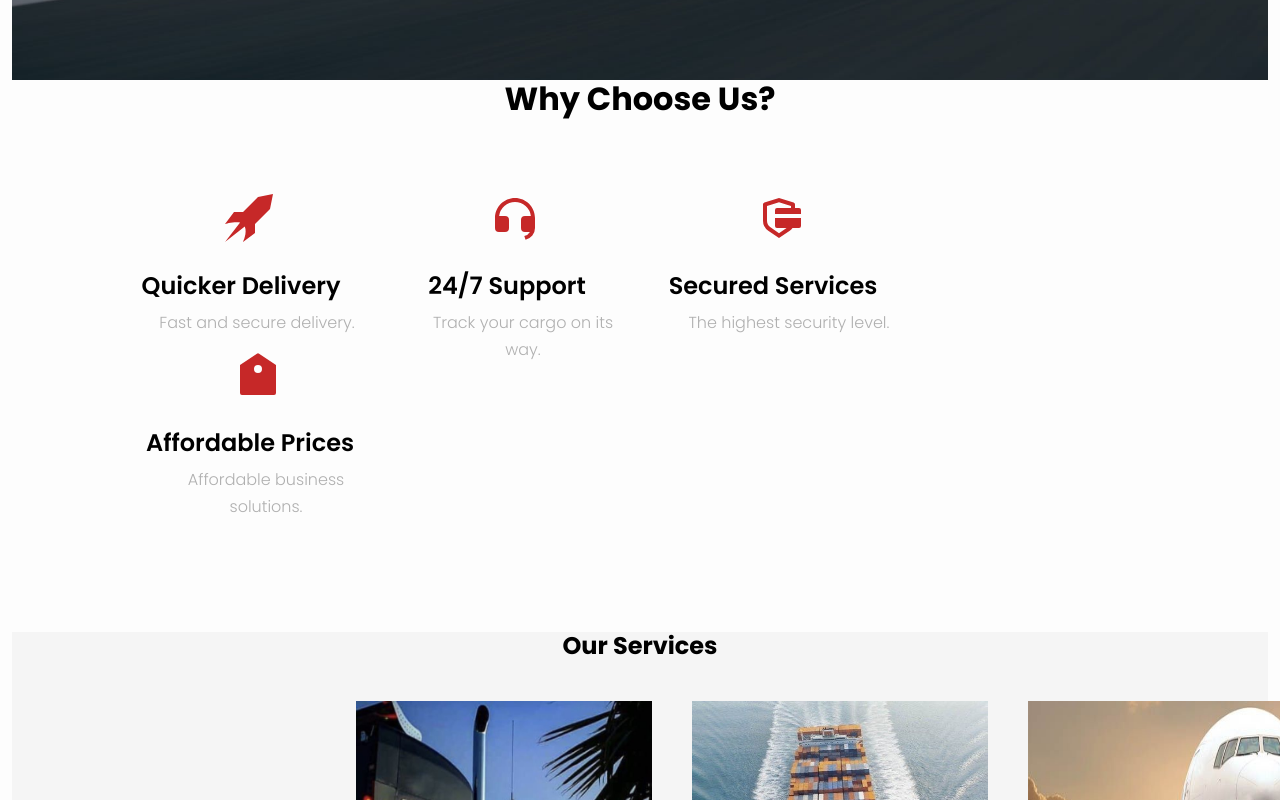
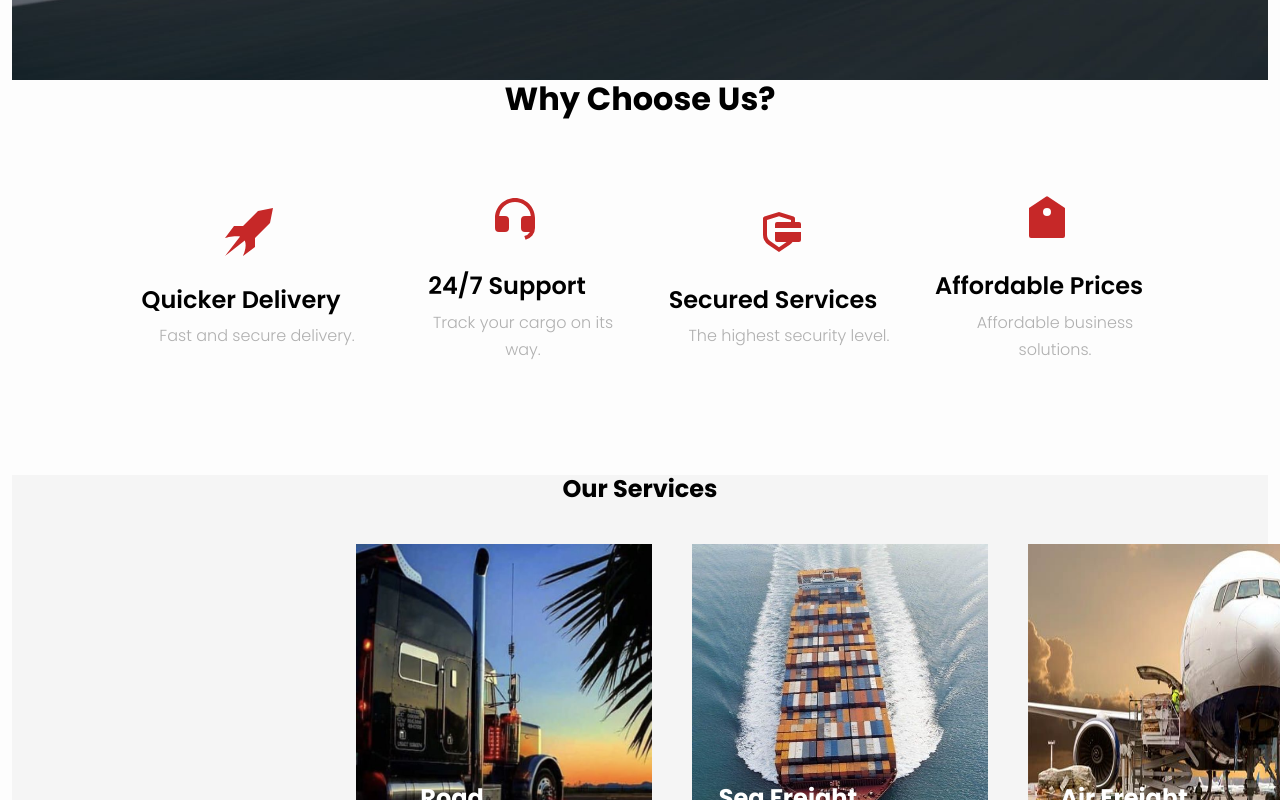
Before and after one commit to Roche001/Logistics-company, a React (Create React App) app: page / in a window 1280 px wide. Shown: the part 720-1520 px from the top of the page. Built offline with nearby package versions, Linux system fonts and the light colour scheme.

Commit message:
update changes

```diff
--- a/src/components/home/Home.jsx
+++ b/src/components/home/Home.jsx
@@ -40,28 +40,33 @@ const Home = () => {
           <h4>Why Choose Us?</h4>
         </div>
 
-        <div className="choose-us">
-          <div className="row">
-            <div className=" col-xxl-3 col-xl-3 col-lg-3 col-md-3 col-sm-6 col-xs-12">
-              <div className="choose-a " data-aos="fade-up">
+        <div className="choose-us row">
+          <div
+            className="choose-a col-xxl-3 col-xl-3 col-lg-3 col-md-3 col-sm-6 col-xs-12 "
+            data-aos="fade-up"
+          >
             <span>
               <ImRocket />
             </span>
             <h4>Quicker Delivery</h4>
             <p>Fast and secure delivery.</p>
           </div>
-            </div>
-            <div className="col-xxl-3 col-xl-3 col-lg-3 col-md-3 col-sm-6 col-xs-12">
-              <div className="choose-a " data-aos="fade-down">
+
+          <div
+            className="choose-a col-xxl-3 col-xl-3 col-lg-3 col-md-3 col-sm-6 col-xs-12"
+            data-aos="fade-down"
+          >
             <span>
               <RiCustomerServiceFill />
             </span>
             <h4>24/7 Support</h4>
             <p>Track your cargo on its way.</p>
           </div>
-            </div>
-            <div className="col-xxl-3 col-xl-3 col-lg-3 col-md-3 col-sm-6 col-xs-12">
-              <div className="choose-a " data-aos="fade-up">
+
+          <div
+            className="choose-a col-xxl-3 col-xl-3 col-lg-3 col-md-3 col-sm-6 col-xs-12"
+            data-aos="fade-up"
+          >
             <span>
               {" "}
               <RiSecurePaymentFill />
@@ -69,10 +74,9 @@ const Home = () => {
             <h4>Secured Services</h4>
             <p>The highest security level.</p>
           </div>
-            </div>
-            <div lassName="col-xxl-3 col-xl-3 col-lg-3 col-md-3 col-sm-6 col-xs-12">
+
           <div
-                className="choose-a col-sm-4 col-md-3 col-lg-3 col-xl-3"
+            className="choose-a col-xxl-3 col-xl-3 col-lg-3 col-md-3 col-sm-6 col-xs-12"
             data-aos="fade-down"
           >
             <span>
@@ -80,8 +84,6 @@ const Home = () => {
             </span>
             <h4>Affordable Prices</h4>
             <p>Affordable business solutions.</p>
-              </div>
-            </div>
           </div>
         </div>
       </div>
```
Lines whose indentation alone changed are shown as unchanged.
